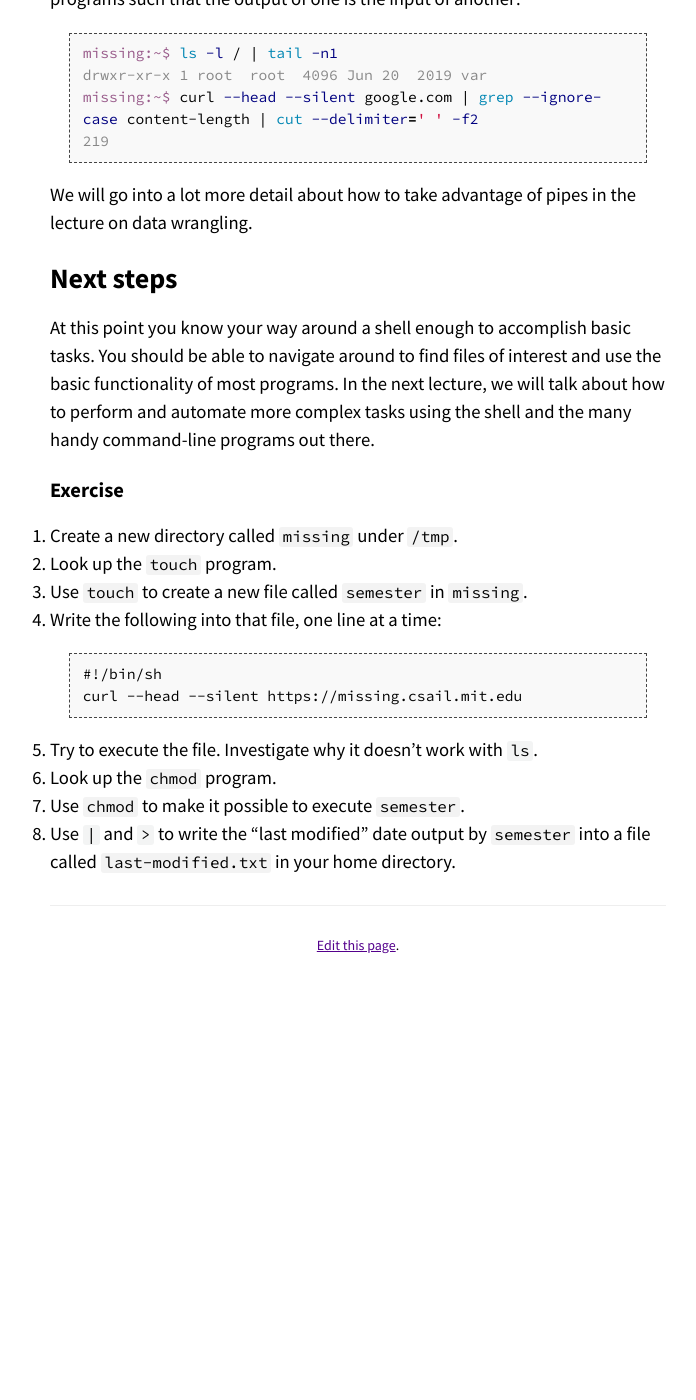
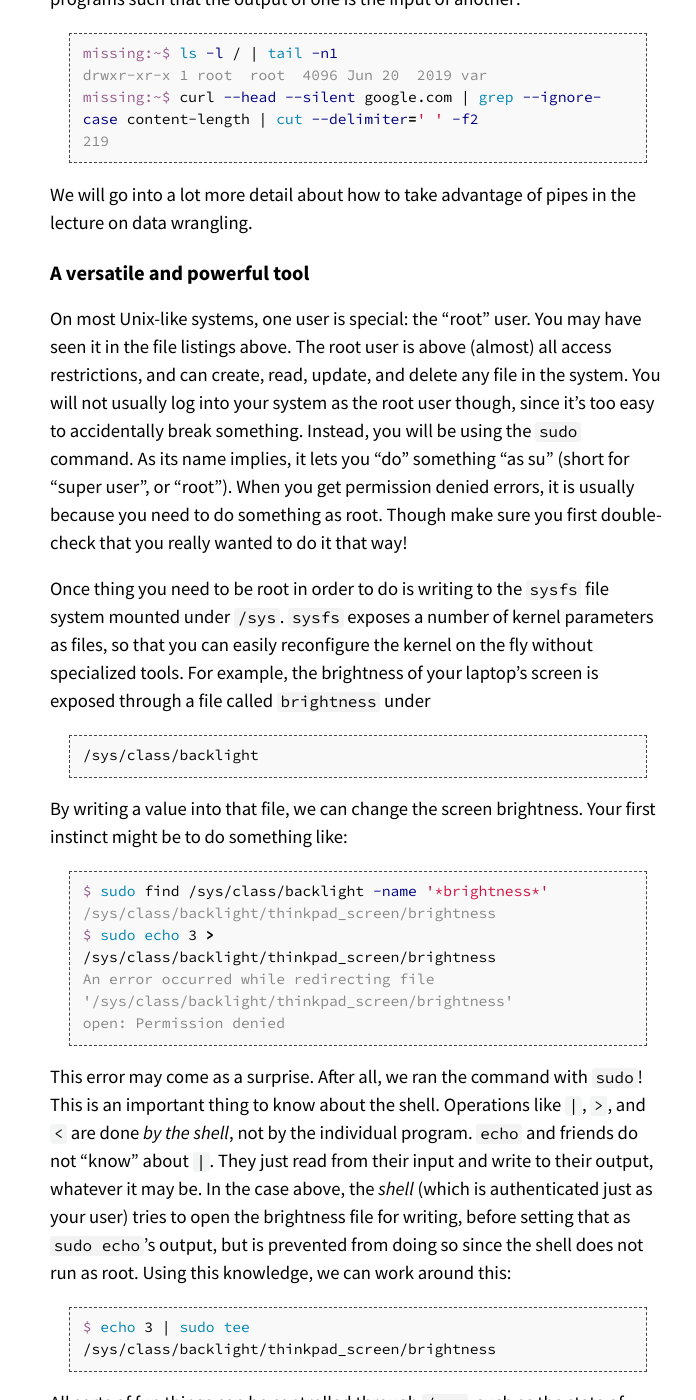
Before and after one commit to missing-semester-cn/missing-semester-cn.github.io, a Jekyll site: the page built from course-shell.md, in a window 1280 px wide and 1400 px high, scrolled down 6173 px. Shown: the whole window, without its empty margins (282-978 px from the left). Built offline with Jekyll 4.4.1, drawn with Linux system fonts in a browser that asks for light colours; before the commit the page ends 7166 px from its top, so only the background shows below that; some of the changed text lies outside the part shown.

Commit message:
Some sudo + sysfs bits for the advanced

````diff
--- a/course-shell.md
+++ b/course-shell.md
@@ -310,6 +310,61 @@ missing:~$ curl --head --silent google.com | grep --ignore-case content-length |
 We will go into a lot more detail about how to take advantage of pipes
 in the lecture on data wrangling.
 
+## A versatile and powerful tool
+
+On most Unix-like systems, one user is special: the "root" user. You may
+have seen it in the file listings above. The root user is above (almost)
+all access restrictions, and can create, read, update, and delete any
+file in the system. You will not usually log into your system as the
+root user though, since it's too easy to accidentally break something.
+Instead, you will be using the `sudo` command. As its name implies, it
+lets you "do" something "as su" (short for "super user", or "root").
+When you get permission denied errors, it is usually because you need to
+do something as root. Though make sure you first double-check that you
+really wanted to do it that way!
+
+Once thing you need to be root in order to do is writing to the `sysfs`
+file system mounted under `/sys`. `sysfs` exposes a number of kernel
+parameters as files, so that you can easily reconfigure the kernel on
+the fly without specialized tools. For example, the brightness of your
+laptop's screen is exposed through a file called `brightness` under
+
+```
+/sys/class/backlight
+```
+
+By writing a value into that file, we can change the screen brightness.
+Your first instinct might be to do something like:
+
+```console
+$ sudo find /sys/class/backlight -name '*brightness*'
+/sys/class/backlight/thinkpad_screen/brightness
+$ sudo echo 3 > /sys/class/backlight/thinkpad_screen/brightness
+An error occurred while redirecting file '/sys/class/backlight/thinkpad_screen/brightness'
+open: Permission denied
+```
+
+This error may come as a surprise. After all, we ran the command with
+`sudo`! This is an important thing to know about the shell. Operations
+like `|`, `>`, and `<` are done _by the shell_, not by the individual
+program. `echo` and friends do not "know" about `|`. They just read from
+their input and write to their output, whatever it may be. In the case
+above, the _shell_ (which is authenticated just as your user) tries to
+open the brightness file for writing, before setting that as `sudo
+echo`'s output, but is prevented from doing so since the shell does not
+run as root. Using this knowledge, we can work around this:
+
+```console
+$ echo 3 | sudo tee /sys/class/backlight/thinkpad_screen/brightness
+```
+
+All sorts of fun things can be controlled through `/sys`, such as the
+state of various system LEDs:
+
+```console
+$ echo 1 | sudo tee /sys/class/leds/input6::scrolllock/brightness
+```
+
 # Next steps
 
 At this point you know your way around a shell enough to accomplish
@@ -335,3 +390,5 @@ there.
  8. Use `|` and `>` to write the "last modified" date output by
     `semester` into a file called `last-modified.txt` in your home
     directory.
+ 9. Write a command that reads out your laptop battery's power level or
+    your desktop machine's CPU temperature from `/sys`.
````
